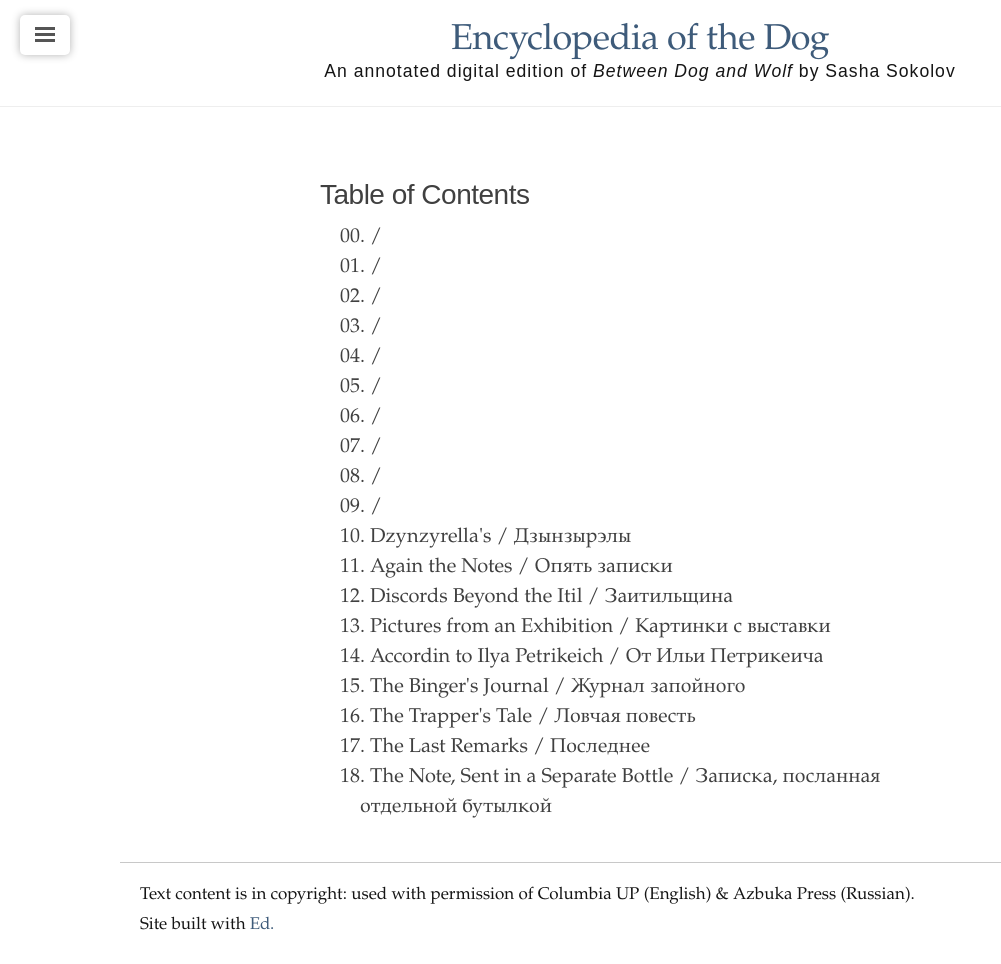
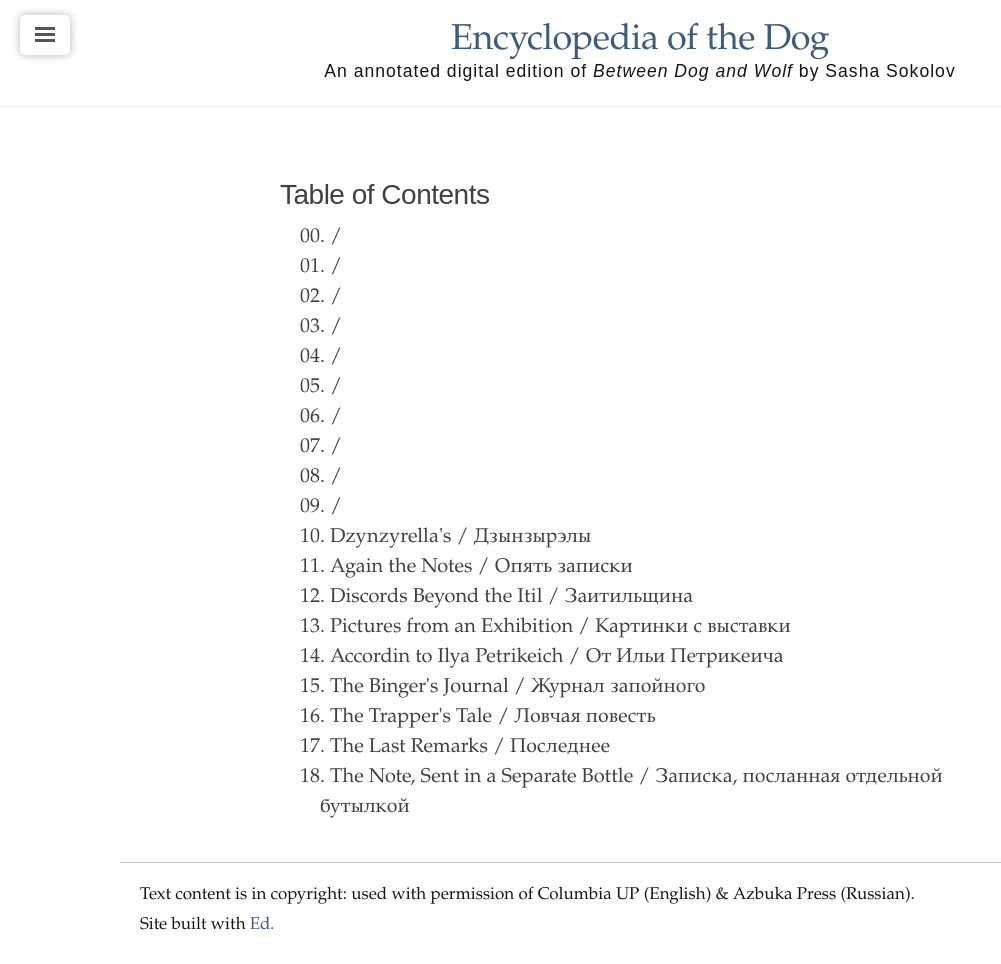
Before and after one commit to encyclopedia-of-the-dog/encyclopedia-of-the-dog.github.io, a Jekyll site: the page built from toc.md, in a window 1280 px wide. Shown: the whole page, without its empty margins (0-1001 px from the left). Built offline with Jekyll 4.4.1, drawn with Linux system fonts in a browser that asks for light colours.

Commit message:
adjust width of content on table of contents pages

```diff
--- a/_layouts/page.html
+++ b/_layouts/page.html
@@ -2,7 +2,7 @@
 layout: default
 ---
 
-<article class="page">
+<article class="page {% if page.title == "Table of Contents" %}toc-page{% endif %}">
   <h1 class="page-title">{{ page.title }}</h1>
   {{ content }}
 </article>
--- a/_sass/_dog.scss
+++ b/_sass/_dog.scss
@@ -154,7 +154,7 @@
 
 }
 
-/* -------- Table of Contents Page -------- */
+/* -------- Table of Contents -------- */
 
 div.toc {
   margin-bottom: 2rem;
@@ -175,12 +175,16 @@ div.toc {
   }
 }
 
-/* -------- Other Pages -------- */
+/* -------- Pages -------- */
 
 article.page {
   max-width: 32rem;
   margin-left: auto;
   margin-right: auto;
+}
+
+article.page.toc-page {
+  max-width: 36rem;
 }
 
 /* -------- Bilingual Layouts -------- */
```
